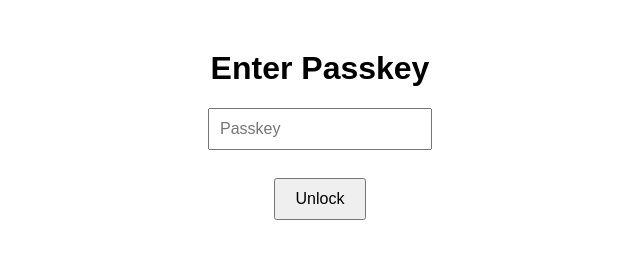
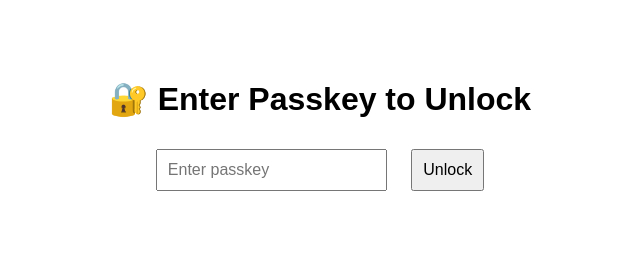
Before and after one commit to HashviM/scan-ride-project, a plain HTML site: page index.html in a window 1280 px wide. Shown: the whole page, without its empty margins (320-960 px from the left). Drawn offline with Linux system fonts and the light colour scheme.

Commit message:
Add files via upload

```diff
--- a/index.html
+++ b/index.html
@@ -1,73 +1,61 @@
 <!DOCTYPE html>
-<html lang="en">
+<html>
 <head>
-  <meta charset="UTF-8">
   <title>Scan-Ride Unlock</title>
   <style>
-    body { font-family: sans-serif; text-align: center; margin-top: 50px; }
-    input { padding: 10px; width: 200px; font-size: 16px; }
-    button { padding: 10px 20px; font-size: 16px; margin: 10px; }
-    #mapPage { display: none; }
+    body {
+      font-family: Arial, sans-serif;
+      text-align: center;
+      margin-top: 80px;
+    }
+    input, button {
+      padding: 10px;
+      margin: 10px;
+      font-size: 16px;
+    }
+    #status {
+      margin-top: 20px;
+      font-weight: bold;
+    }
   </style>
 </head>
 <body>
+  <h1>🔐 Enter Passkey to Unlock</h1>
+  <input type="password" id="passkey" placeholder="Enter passkey" />
+  <button onclick="checkPasskey()">Unlock</button>
 
-  <div id="loginPage">
-    <h1>Enter Passkey</h1>
-    <input type="password" id="passkey" placeholder="Passkey" />
-    <br><br>
-    <button onclick="checkPasskey()">Unlock</button>
-    <p id="status"></p>
-  </div>
-
-  <div id="mapPage">
-    <h1>🚴 Bike Unlocked!</h1>
-    <p>Enjoy your ride. Green light should be ON now ✅</p>
-    <button onclick="lockBike()">Lock Bike</button>
-    <p><em>This would turn OFF relay (turn green light OFF)</em></p>
-  </div>
+  <div id="status"></div>
 
   <script>
-    const correctPasskey = "4567"; // Set your passkey
-    const ESP_IP = "http://192.168.7.59"; // CHANGE THIS TO YOUR ESP32 IP!
+    const correctPasskey = "123456"; // Replace with your real passkey
 
     function checkPasskey() {
-      const key = document.getElementById("passkey").value;
-      const status = document.getElementById("status");
+      const input = document.getElementById("passkey").value;
+      const statusDiv = document.getElementById("status");
 
-      if (key === correctPasskey) {
-        status.innerText = "Correct! Unlocking...";
+      if (input === correctPasskey) {
+        statusDiv.innerText = "✅ Correct passkey! Unlocking...";
 
-        fetch(${ESP_IP}/unlock)
-          .then(res => res.text())
-          .then(data => {
-            console.log(data);
-            // Move to map page
-            document.getElementById("loginPage").style.display = "none";
-            document.getElementById("mapPage").style.display = "block";
+        // Call ESP32 /unlock endpoint
+        fetch("http://192.168.7.59/unlock")  // <-- Replace with your ESP32 IP if different
+          .then(res => {
+            if (res.ok) {
+              statusDiv.innerText += "\n🔓 Bike unlocked!";
+              setTimeout(() => {
+                window.location.href = "map.html"; // Go to next page
+              }, 1500);
+            } else {
+              statusDiv.innerText = "⚠️ Failed to unlock. Try again.";
+            }
           })
           .catch(err => {
-            status.innerText = "Error connecting to bike.";
+            statusDiv.innerText = "❌ Error connecting to ESP32.";
             console.error(err);
           });
-
       } else {
-        status.innerText = "❌ Incorrect passkey";
+        statusDiv.innerText = "❌ Incorrect passkey. Try again.";
       }
     }
-
-    function lockBike() {
-      fetch(${ESP_IP}/lock)
-        .then(res => res.text())
-        .then(data => {
-          alert("Bike locked! Green light turned OFF.");
-          console.log(data);
-        })
-        .catch(err => {
-          console.error("Lock failed", err);
-        });
-    }
   </script>
-
 </body>
 </html>
```
